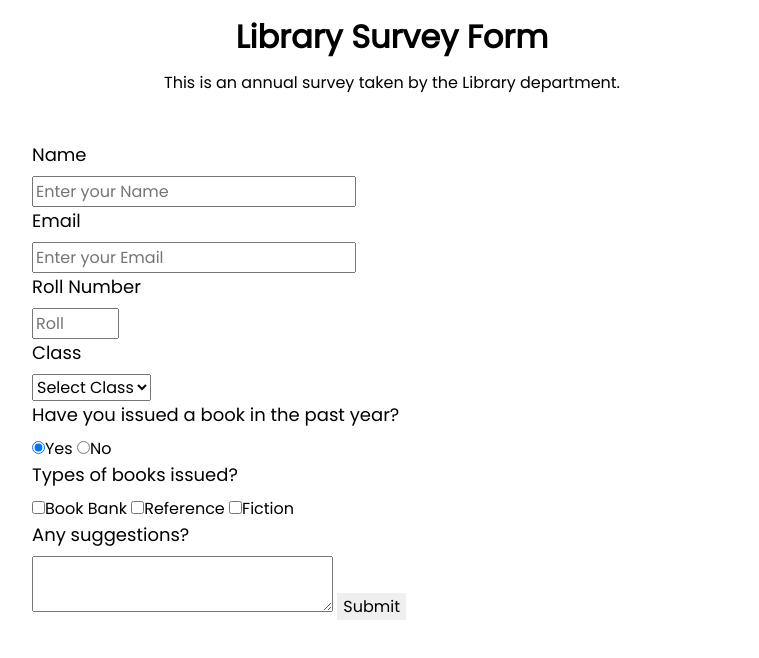
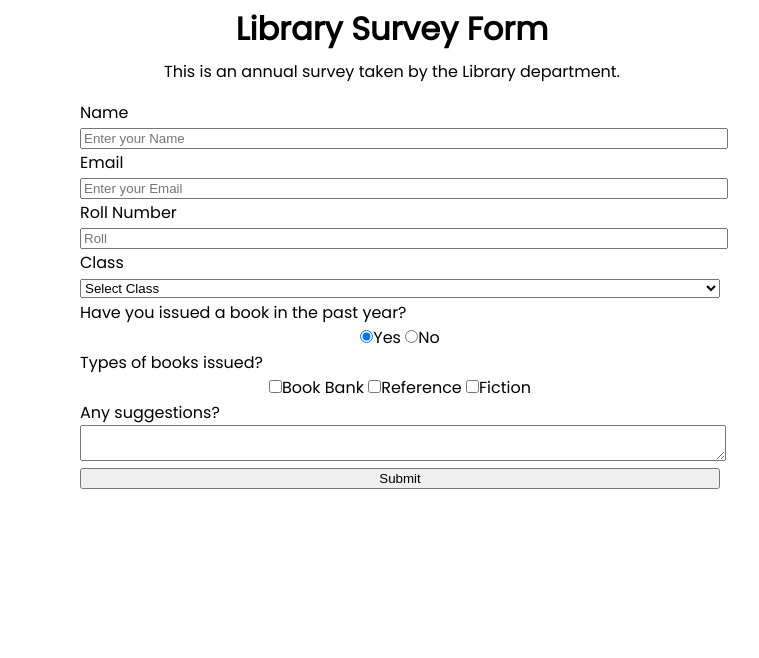
Before and after one commit to ishan-samuel/smallsites, a plain HTML site: page surveyform/survey.html in a window 1280 px wide. Shown: the whole page, without its empty margins (248-1007 px from the left). Drawn offline with Linux system fonts and the light colour scheme.

Commit message:
Version 1.0

```diff
--- a/surveyform/style.css
+++ b/surveyform/style.css
@@ -1,48 +1,39 @@
 @import url('https://fonts.googleapis.com/css?family=Poppins:200i,400&display=swap');
 
-body{
+body {
     font-family: 'Poppins', sans-serif;
-    font-size: 1rem;
-    font-weight: 400;
+    text-align: center;
 }
 
-#survey-form{
-    display: block;
-    width: 100%;
-    margin: 3.125rem auto 0 auto;
+.head {
+    margin: 10px;
 }
 
-#head {
-    line-height: 1;
-    text-align: center;
+h1 {
+    line-height: 1rem;
 }
 
 label {
     display: flex;
     align-items: center;
-    font-size: 1.125rem;
-    margin-bottom: 0.5rem;
+}
+
+#survey-form {
+    width: 50vw;
+    margin-left: 25vw;
 }
 
 input, button, select, textarea {
-    margin: 0;
-    font-family: inherit;
-    font-size: inherit;
-    line-height: inherit;
+  margin: 0;
+  width: 100%;
 }
 
-button {
-    border: none;
+.except {
+    margin: auto;
+    width: auto;
 }
 
-@media (min-width: 576px) {
-    #survey-form {
-      max-width: 540px;
-    }
+#submit {
+    display: block;
+    width: 100%;
 }
-
-@media (min-width: 768px) {
-    #survey-form {
-      max-width: 720px;
-    }
-  }
--- a/surveyform/survey.html
+++ b/surveyform/survey.html
@@ -9,7 +9,7 @@
     </head>
     <body>
 
-        <header id="head">
+        <header ="head">
             <h1 id="title">Library Survey Form</h1>
             <p id="description">This is an annual survey taken by the Library department.</p>
         </header>
@@ -35,18 +35,18 @@
             </select>
 
             <label for="issued">Have you issued a book in the past year?</label>
-                <input name="isuued" value="yes" type="radio" checked />Yes</label>
-                <input name="isuued" value="no" type="radio" />No</label>
+                <input name="isuued" value="yes" type="radio" class="except" checked />Yes</label>
+                <input name="isuued" value="no" type="radio" class="except" />No</label>
 
             <label for="type">Types of books issued?</label>
-                <input name="type" value="book-bank" type="checkbox" />Book Bank</label>
-                <input name="type" value="reference" type="checkbox" />Reference</label>
-                <input name="type" value="fiction" type="checkbox" />Fiction</label>
+                <input name="type" value="book-bank" type="checkbox" class="except" />Book Bank</label>
+                <input name="type" value="reference" type="checkbox" class="except" />Reference</label>
+                <input name="type" value="fiction" type="checkbox" class="except" />Fiction</label>
 
             <label for="suggestions">Any suggestions?</label>
                 <textarea name="suggestions"></textarea>
 
-            <button type="submit" id="submit" class="submit-button">Submit</button>
+            <button type="submit" id="submit">Submit</button>
 
         </form>
 
```
